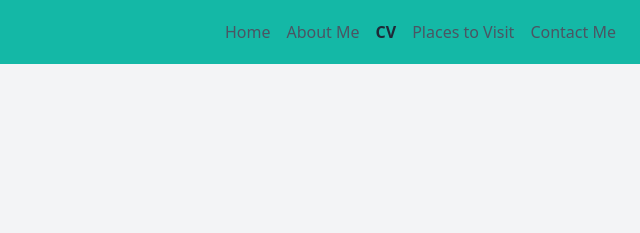
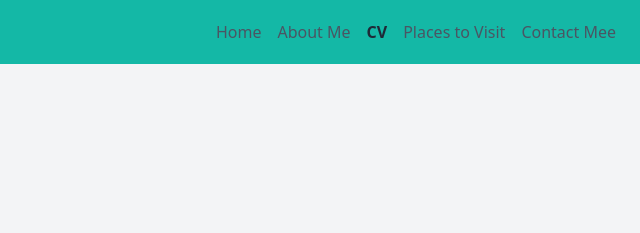
Before and after one commit to foziamohammed/UGR-4535-14-tailwind, a website: page src/CV.html in a window 1280 px wide. Shown: the top 233 px of the page, 640-1280 px from the left. Drawn offline with nearby package versions, Linux system fonts and the light colour scheme.

Commit message:
Update CV.html

```diff
--- a/src/CV.html
+++ b/src/CV.html
@@ -24,7 +24,7 @@
                 <a href="aboutme.html" class="text-gray-600 hover:text-gray-800">About Me</a>
                 <a href="CV.html" class="text-gray-800 font-bold">CV</a>
                 <a href="places.html" class="text-gray-600 hover:text-gray-800">Places to Visit</a>
-                <a href="contact.html" class="text-gray-600 hover:text-gray-800">Contact Me</a>
+                <a href="contact.html" class="text-gray-600 hover:text-gray-800">Contact Mee</a>
             </nav>
         </div>
     </header>
```
